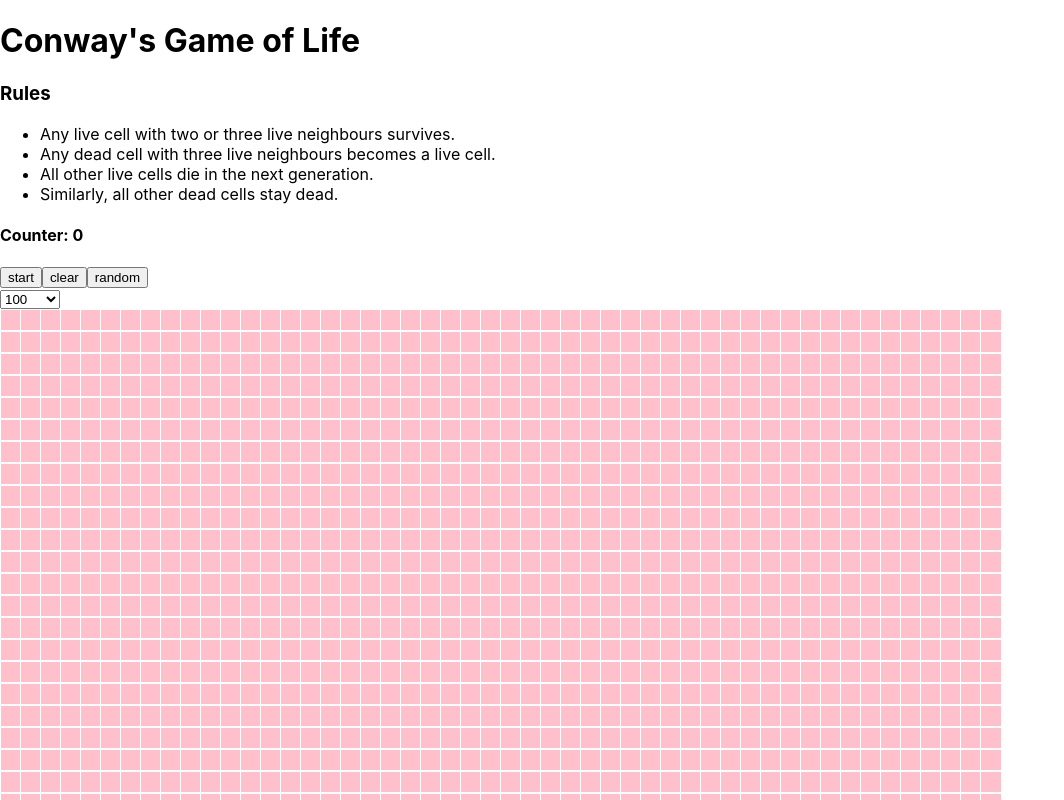
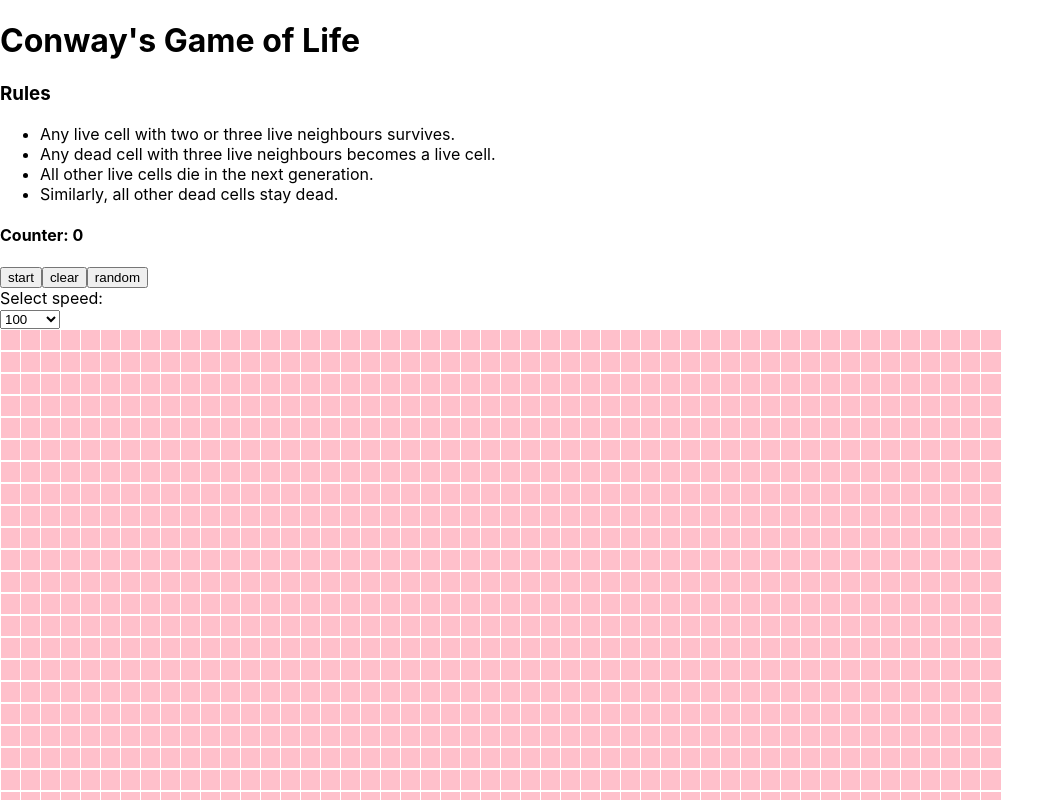
Before and after one commit to dangnlu18/conways, a React (Create React App) app: page / in a window 1280 px wide. Shown: the top 800 px of the page, without its empty margins (0-1064 px from the left). Built offline with nearby package versions, Linux system fonts and the light colour scheme.

Commit message:
added label for speed

```diff
--- a/src/App.js
+++ b/src/App.js
@@ -119,6 +119,7 @@ function App() {
             setGrid(rows)
       }}>random</button>
       <form onSubmit={handleSpeed}>
+        <label>Select speed:</label><br></br>
         <select value={speed} onChange={speedChange}>
           <option value='10'>10</option>
           <option selected value='100'>100</option>
```
